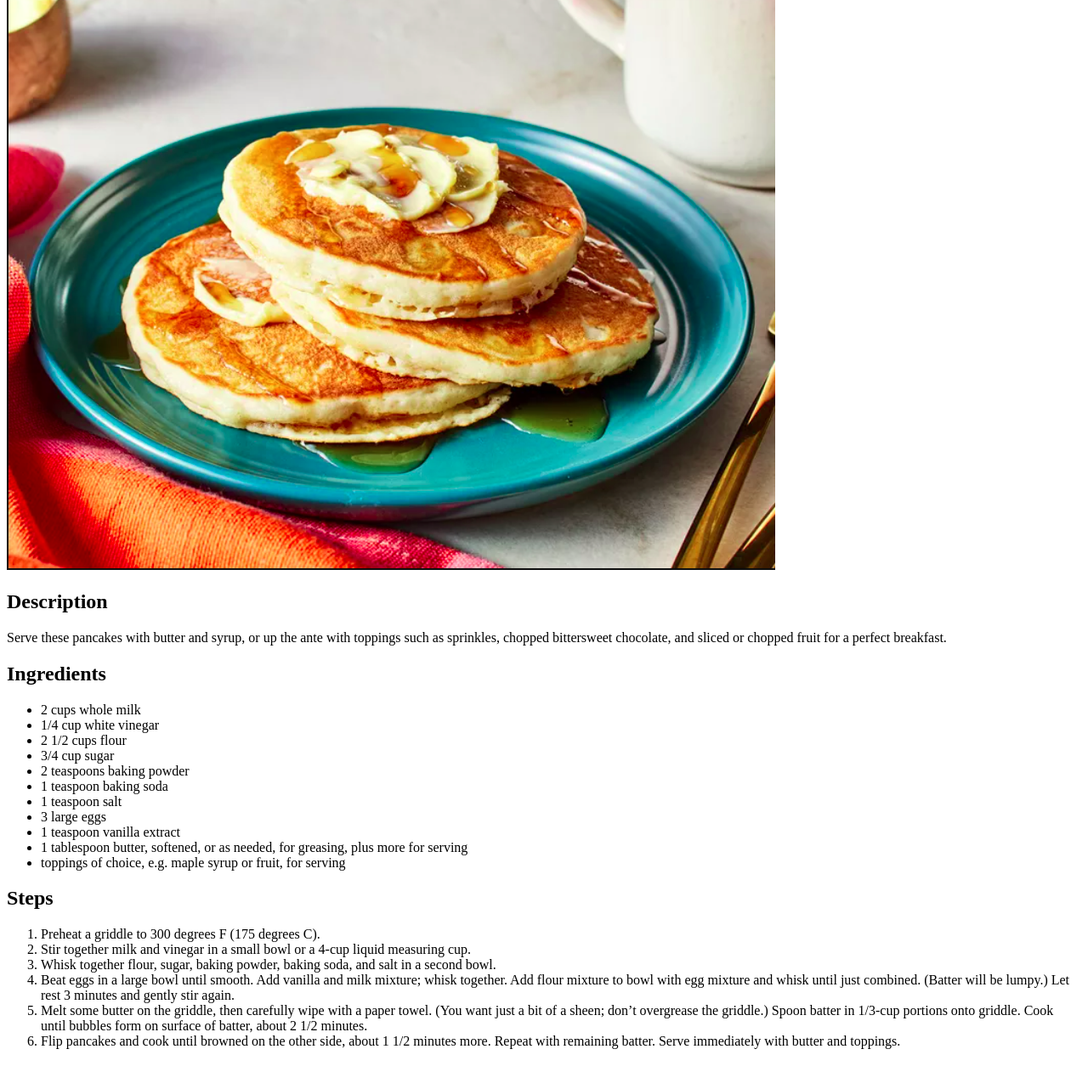
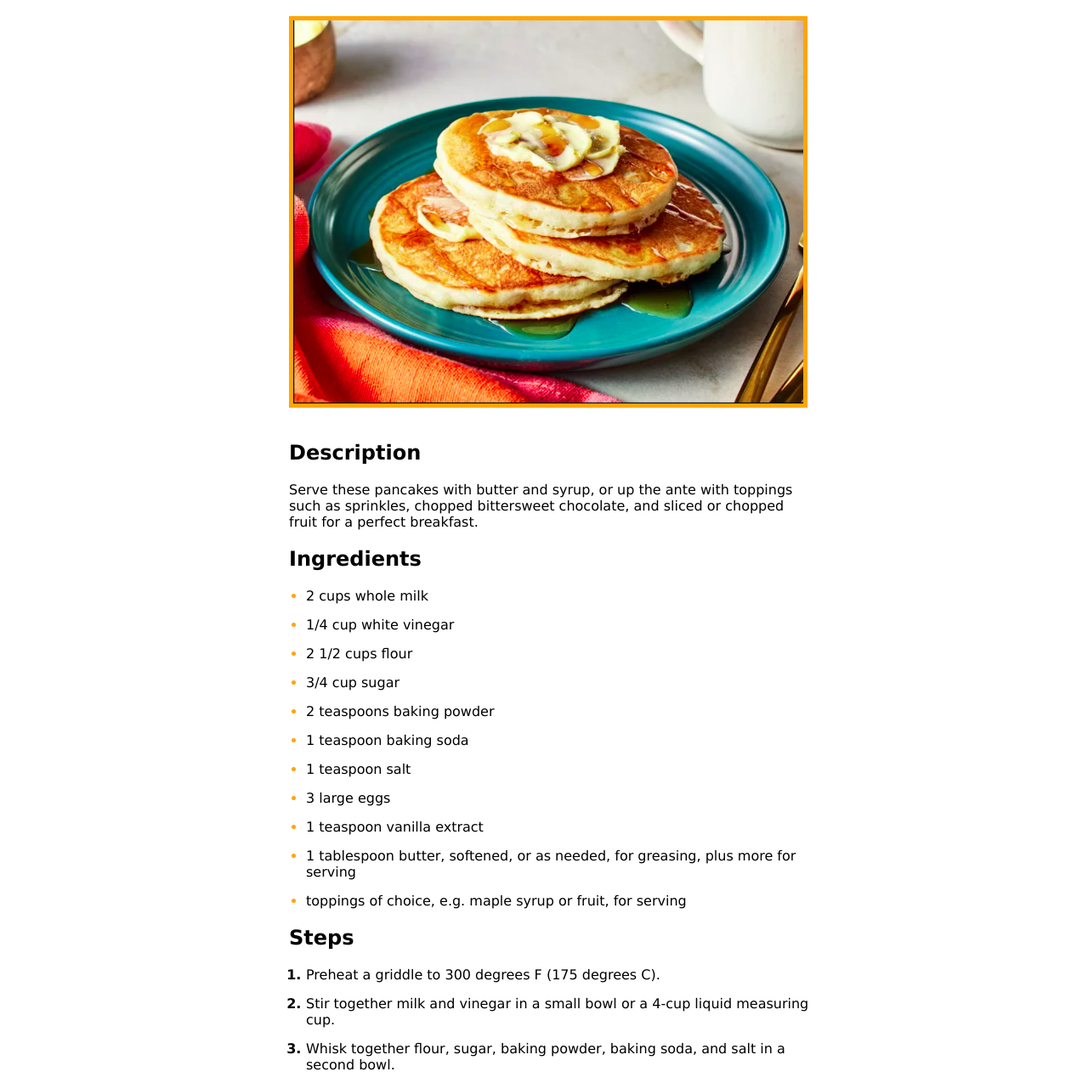
Before and after one commit to raphaellyv/odin-recipes, a plain HTML site: page recipes/perfect-pancakes.html in a window 1280 px wide. Shown: the part 89-1364 px from the top of the page at 85% size. Before the commit the page ends 1340 px from the top, so only its background shows below. Drawn offline with Linux system fonts and the light colour scheme.

Commit message:
Add recipes

```diff
--- a/recipes/perfect-pancakes.html
+++ b/recipes/perfect-pancakes.html
@@ -4,10 +4,11 @@
   <meta charset="UTF-8">
   <meta name="viewport" content="width=device-width, initial-scale=1.0">
   <title>Perfect Pancakes Recipe</title>
+  <link rel="stylesheet" href="../styles.css">
 </head>
 <body>
   <h1>Perfect Pancakes</h1>
-  <img src="../images/perfect-pancakes.png" alt="A stack of three perfect pancakes covered in syrup on a deep teal plate">
+  <img class="recipe-photo" src="../images/perfect-pancakes.png" alt="A stack of three perfect pancakes covered in syrup on a deep teal plate">
   <h2>Description</h2>
   <p>
     Serve these pancakes with butter and syrup, or up the ante with toppings such as sprinkles,
--- /dev/null
+++ b/styles.css
@@ -0,0 +1,27 @@
+* {
+  font-family: Verdana, Geneva, Tahoma, sans-serif;
+  width: 600px;
+  margin: 15px auto;
+}
+
+h1, h2 {
+  margin-top: 20px;
+  margin-bottom: 20px;
+  font-weight: bolder;
+}
+
+ul, ol {
+  margin-left: -20px;
+}
+
+ul li::marker {
+  color: orange;
+}
+
+ol li::marker {
+  font-weight: bold;
+}
+
+.recipe-photo {
+  border: 5px solid orange;
+}
```
Also changed, not shown: index.html (+1 -0 lines), recipes/waffle-house-style-waffles.html (+2 -1 lines).
